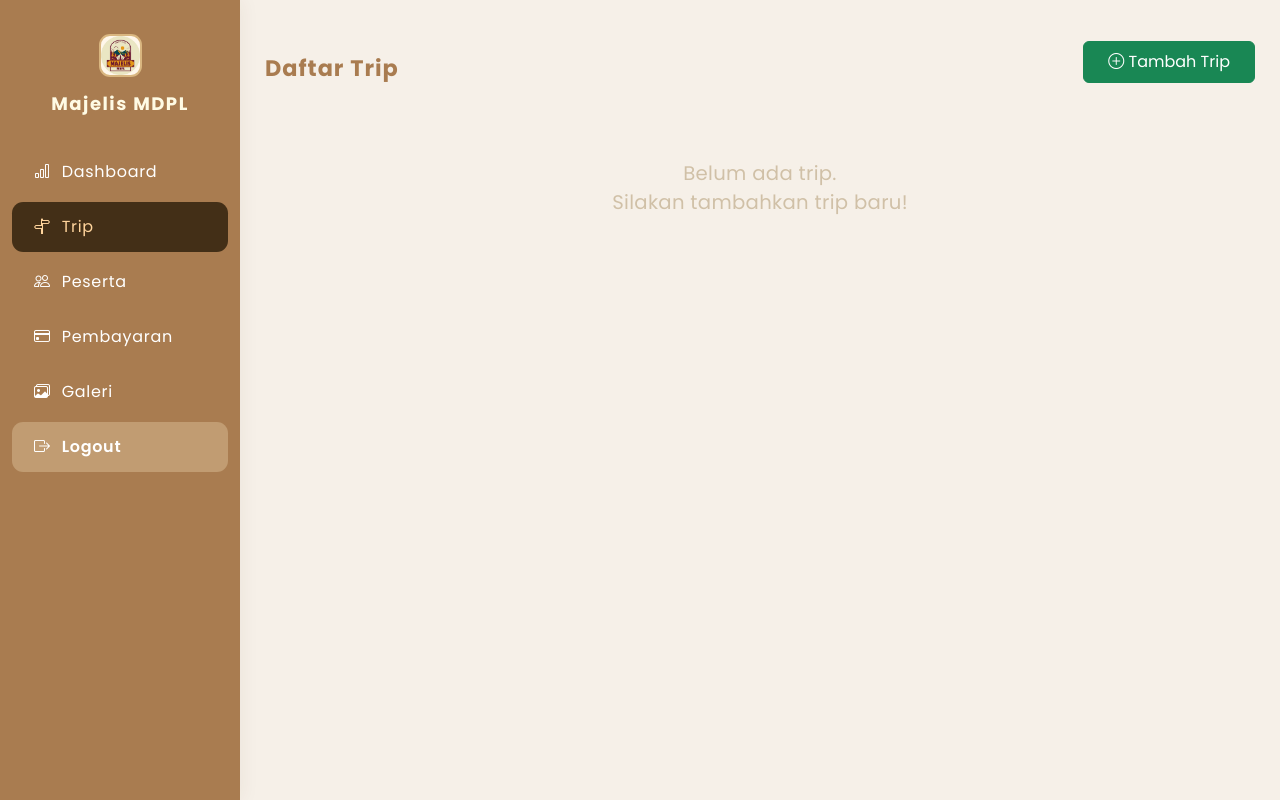
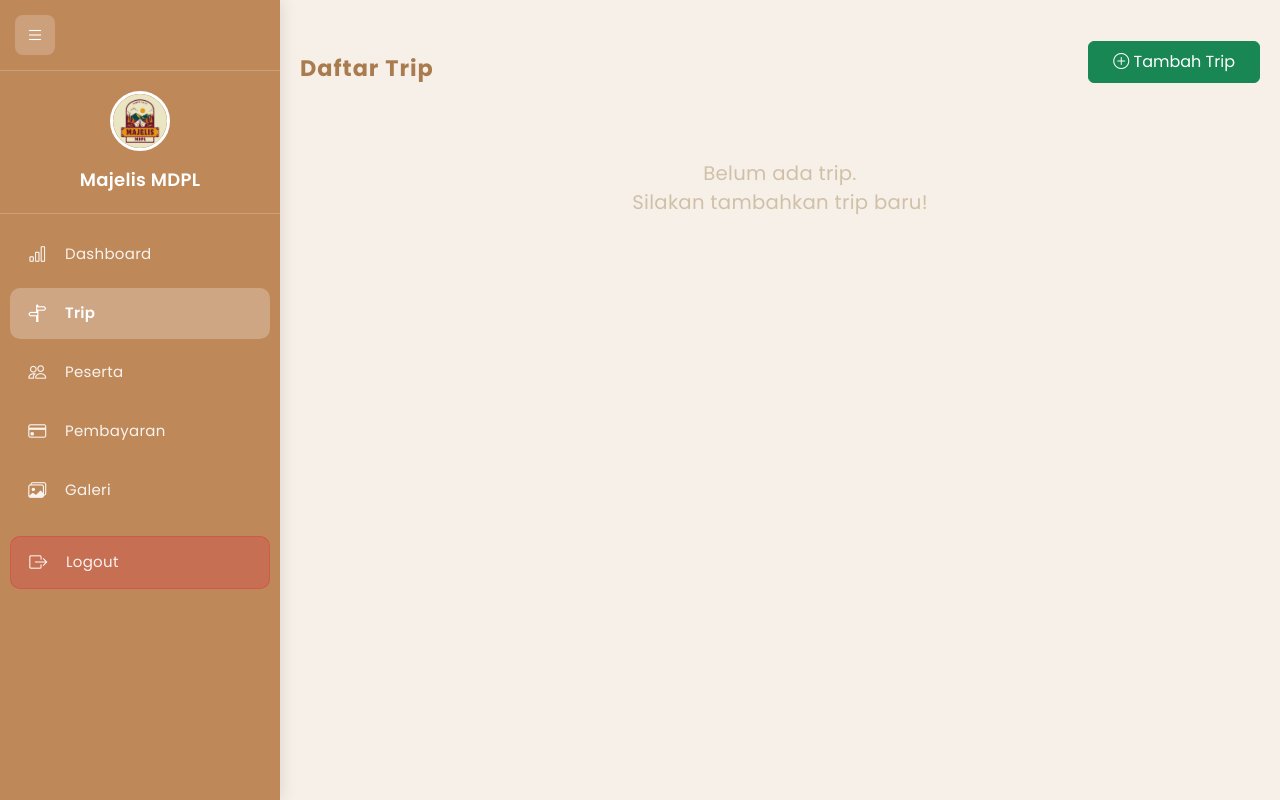
Before and after one commit to PROJEK-SEMESTER-3-KELOMPOK-NGELAWAN/majelismdpl.com, a PHP site: page /admin/trip.php in a window 1280 px wide. Run offline with PHP 8.4, Linux system fonts and the light colour scheme; data that the repository does not hold is empty; some libraries are stand-ins or nearby versions.

Commit message:
memperbarui sidebar dan konfirmasi logout admin
memisahkkan code sidebar dan membuat file sidebar.php
dan membuat popup konfirmasi logout

```diff
--- /dev/null
+++ b/admin/sidebar.php
@@ -0,0 +1,448 @@
+<!-- Sidebar -->
+<aside class="custom-sidebar" id="customSidebar">
+    <!-- Hamburger Button di dalam sidebar -->
+    <div class="sidebar-toggle-container">
+        <button class="sidebar-toggle" id="sidebarToggle">
+            <i class="bi bi-list"></i>
+        </button>
+    </div>
+
+    <div class="sidebar-header">
+        <img src="../img/majelis.png" alt="Majelis MDPL" class="sidebar-logo" />
+        <div class="sidebar-title">Majelis MDPL</div>
+    </div>
+
+    <nav class="custom-sidebar-nav">
+        <a href="index.php" class="sidebar-link <?= basename($_SERVER['PHP_SELF']) == 'index.php' ? 'active' : '' ?>" data-tooltip="Dashboard">
+            <i class="bi bi-bar-chart"></i>
+            <span class="link-text">Dashboard</span>
+        </a>
+        <a href="trip.php" class="sidebar-link <?= basename($_SERVER['PHP_SELF']) == 'trip.php' ? 'active' : '' ?>" data-tooltip="Trip">
+            <i class="bi bi-signpost-split"></i>
+            <span class="link-text">Trip</span>
+        </a>
+        <a href="peserta.php" class="sidebar-link <?= basename($_SERVER['PHP_SELF']) == 'peserta.php' ? 'active' : '' ?>" data-tooltip="Peserta">
+            <i class="bi bi-people"></i>
+            <span class="link-text">Peserta</span>
+        </a>
+        <a href="pembayaran.php" class="sidebar-link <?= basename($_SERVER['PHP_SELF']) == 'pembayaran.php' ? 'active' : '' ?>" data-tooltip="Pembayaran">
+            <i class="bi bi-credit-card"></i>
+            <span class="link-text">Pembayaran</span>
+        </a>
+        <a href="galeri.php" class="sidebar-link <?= basename($_SERVER['PHP_SELF']) == 'galeri.php' ? 'active' : '' ?>" data-tooltip="Galeri">
+            <i class="bi bi-images"></i>
+            <span class="link-text">Galeri</span>
+        </a>
+        <a href="#" class="sidebar-link logout-link" onclick="confirmLogout()" data-tooltip="Logout">
+            <i class="bi bi-box-arrow-right"></i>
+            <span class="link-text">Logout</span>
+        </a>
+    </nav>
+</aside>
+
+<!-- SweetAlert2 CDN -->
+<script src="https://cdn.jsdelivr.net/npm/sweetalert2@11"></script>
+
+<style>
+/* Toast Colors */
+.colored-toast.swal2-icon-success {
+    background-color: #a5dc86 !important;
+}
+.colored-toast.swal2-icon-error {
+    background-color: #f27474 !important;
+}
+.colored-toast.swal2-icon-warning {
+    background-color: #f8bb86 !important;
+}
+.colored-toast.swal2-icon-info {
+    background-color: #3fc3ee !important;
+}
+.colored-toast .swal2-title {
+    color: white;
+    font-size: 16px;
+}
+
+/* Custom Sidebar - Default terbuka */
+.custom-sidebar {
+    position: fixed;
+    top: 0;
+    left: 0;
+    width: 280px;
+    height: 100vh;
+    background: #be8859ff; /* Warna yang diminta */
+    z-index: 1055;
+    transition: width 0.3s ease;
+    overflow: visible;
+    box-shadow: 2px 0 15px rgba(0,0,0,0.1);
+}
+
+/* Ketika sidebar collapsed - jadi mini sidebar */
+.custom-sidebar.collapsed {
+    width: 70px; /* Mini sidebar dengan icon saja */
+}
+
+/* Hamburger Button Container */
+.sidebar-toggle-container {
+    padding: 15px;
+    border-bottom: 1px solid rgba(255,255,255,0.2);
+}
+
+/* Sidebar Toggle Button di dalam sidebar */
+.sidebar-toggle {
+    background: rgba(255,255,255,0.2);
+    color: white;
+    border: none;
+    border-radius: 8px;
+    padding: 8px 10px;
+    font-size: 18px;
+    cursor: pointer;
+    transition: all 0.3s ease;
+    width: 40px;
+    height: 40px;
+    display: flex;
+    align-items: center;
+    justify-content: center;
+}
+
+.sidebar-toggle:hover {
+    background: rgba(255,255,255,0.3);
+    transform: scale(1.1);
+}
+
+/* Sidebar Header */
+.sidebar-header {
+    padding: 20px;
+    text-align: center;
+    border-bottom: 1px solid rgba(255,255,255,0.2);
+    transition: all 0.3s ease;
+}
+
+/* Ketika collapsed, sembunyikan logo dan title */
+.custom-sidebar.collapsed .sidebar-header {
+    padding: 10px 5px;
+}
+
+.custom-sidebar.collapsed .sidebar-logo {
+    width: 35px;
+    height: 35px;
+    margin-bottom: 0;
+}
+
+.custom-sidebar.collapsed .sidebar-title {
+    display: none;
+}
+
+.sidebar-logo {
+    width: 60px;
+    height: 60px;
+    border-radius: 50%;
+    margin-bottom: 15px;
+    border: 3px solid white;
+    transition: all 0.3s ease;
+}
+
+.sidebar-title {
+    color: white;
+    font-size: 18px;
+    font-weight: 600;
+    transition: all 0.3s ease;
+}
+
+/* Sidebar Navigation */
+.custom-sidebar-nav {
+    padding: 15px 10px;
+    overflow-y: auto;
+    height: calc(100vh - 160px);
+}
+
+.sidebar-link {
+    display: flex;
+    align-items: center;
+    padding: 12px 15px;
+    color: rgba(255,255,255,0.9);
+    text-decoration: none;
+    border-radius: 10px;
+    margin-bottom: 8px;
+    transition: all 0.3s ease;
+    font-size: 15px;
+    position: relative;
+}
+
+.sidebar-link:hover {
+    background: rgba(255,255,255,0.2);
+    color: white;
+    transform: translateX(3px);
+    text-decoration: none;
+}
+
+.sidebar-link.active {
+    background: rgba(255,255,255,0.25);
+    color: white;
+    font-weight: 600;
+}
+
+.sidebar-link i {
+    font-size: 18px;
+    width: 25px;
+    text-align: center;
+    margin-right: 15px;
+    transition: all 0.3s ease;
+}
+
+.sidebar-link .link-text {
+    transition: all 0.3s ease;
+    white-space: nowrap;
+}
+
+/* Ketika sidebar collapsed */
+.custom-sidebar.collapsed .sidebar-link {
+    justify-content: center;
+    padding: 12px 8px;
+    margin: 5px;
+}
+
+.custom-sidebar.collapsed .sidebar-link i {
+    margin: 0;
+    font-size: 20px;
+}
+
+.custom-sidebar.collapsed .link-text {
+    display: none;
+}
+
+/* Tooltip untuk mini sidebar */
+.custom-sidebar.collapsed .sidebar-link:hover::after {
+    content: attr(data-tooltip);
+    position: absolute;
+    left: 70px;
+    top: 50%;
+    transform: translateY(-50%);
+    background: #333;
+    color: white;
+    padding: 8px 12px;
+    border-radius: 6px;
+    font-size: 14px;
+    white-space: nowrap;
+    z-index: 1000;
+    box-shadow: 0 4px 12px rgba(0,0,0,0.2);
+}
+
+.custom-sidebar.collapsed .sidebar-link:hover::before {
+    content: '';
+    position: absolute;
+    left: 65px;
+    top: 50%;
+    transform: translateY(-50%);
+    border: 5px solid transparent;
+    border-right-color: #333;
+    z-index: 1000;
+}
+
+.sidebar-link.logout-link {
+    margin-top: 20px;
+    background: rgba(220, 53, 69, 0.3);
+    border: 1px solid rgba(220, 53, 69, 0.4);
+}
+
+.sidebar-link.logout-link:hover {
+    background: rgba(220, 53, 69, 0.4);
+    color: white;
+}
+
+/* Main content adjustment */
+.main-content,
+.main,
+.container-fluid,
+.content {
+    margin-left: 280px; /* Default dengan sidebar terbuka */
+    transition: margin-left 0.3s ease;
+    padding: 20px;
+}
+
+/* Ketika sidebar collapsed */
+body.sidebar-collapsed .main-content,
+body.sidebar-collapsed .main,
+body.sidebar-collapsed .container-fluid,
+body.sidebar-collapsed .content {
+    margin-left: 70px; /* Adjust untuk mini sidebar */
+}
+
+/* Responsive untuk mobile */
+@media (max-width: 768px) {
+    .custom-sidebar {
+        left: -280px; /* Default tertutup di mobile */
+        width: 280px;
+    }
+
+    .custom-sidebar.mobile-open {
+        left: 0;
+        width: 280px;
+    }
+
+    .main-content,
+    .main,
+    .container-fluid,
+    .content {
+        margin-left: 0 !important; /* Selalu full width di mobile */
+    }
+
+    /* Mobile overlay */
+    .mobile-overlay {
+        position: fixed;
+        top: 0;
+        left: 0;
+        width: 100%;
+        height: 100vh;
+        background: rgba(0, 0, 0, 0.5);
+        z-index: 1050;
+        opacity: 0;
+        visibility: hidden;
+        transition: all 0.3s ease;
+    }
+
+    .mobile-overlay.show {
+        opacity: 1;
+        visibility: visible;
+    }
+}
+</style>
+
+<script>
+// Sidebar functionality
+document.addEventListener('DOMContentLoaded', function() {
+    const sidebarToggle = document.getElementById('sidebarToggle');
+    const sidebar = document.getElementById('customSidebar');
+
+    // Check if mobile
+    const isMobile = window.innerWidth <= 768;
+
+    // Set initial state
+    if (isMobile) {
+        // Mobile: default tertutup
+        sidebar.style.left = '-280px';
+        document.body.classList.add('sidebar-collapsed');
+
+        // Create mobile overlay
+        const mobileOverlay = document.createElement('div');
+        mobileOverlay.className = 'mobile-overlay';
+        mobileOverlay.id = 'mobileOverlay';
+        document.body.appendChild(mobileOverlay);
+
+        // Mobile overlay click handler
+        mobileOverlay.addEventListener('click', function() {
+            closeSidebar();
+        });
+    } else {
+        // Desktop: default terbuka
+        sidebar.classList.remove('collapsed');
+        document.body.classList.remove('sidebar-collapsed');
+    }
+
+    // Toggle sidebar function
+    function toggleSidebar() {
+        if (isMobile) {
+            // Mobile behavior - full show/hide
+            const isOpen = sidebar.classList.contains('mobile-open');
+            if (isOpen) {
+                sidebar.classList.remove('mobile-open');
+                sidebar.style.left = '-280px';
+                const overlay = document.getElementById('mobileOverlay');
+                if (overlay) overlay.classList.remove('show');
+            } else {
+                sidebar.classList.add('mobile-open');
+                sidebar.style.left = '0';
+                const overlay = document.getElementById('mobileOverlay');
+                if (overlay) overlay.classList.add('show');
+            }
+        } else {
+            // Desktop behavior - expand/collapse
+            sidebar.classList.toggle('collapsed');
+            document.body.classList.toggle('sidebar-collapsed');
+        }
+    }
+
+    // Close sidebar function
+    function closeSidebar() {
+        if (isMobile) {
+            sidebar.classList.remove('mobile-open');
+            sidebar.style.left = '-280px';
+            const overlay = document.getElementById('mobileOverlay');
+            if (overlay) overlay.classList.remove('show');
+        }
+    }
+
+    // Toggle button click handler
+    if (sidebarToggle) {
+        sidebarToggle.addEventListener('click', toggleSidebar);
+    }
+
+    // Auto close on navigation (mobile only)
+    const sidebarLinks = document.querySelectorAll('.sidebar-link:not(.logout-link)');
+    sidebarLinks.forEach(function(link) {
+        link.addEventListener('click', function() {
+            if (isMobile) {
+                setTimeout(closeSidebar, 150);
+            }
+        });
+    });
+
+    // Handle window resize
+    window.addEventListener('resize', function() {
+        const newIsMobile = window.innerWidth <= 768;
+        if (newIsMobile !== isMobile) {
+            location.reload(); // Reload untuk reset state
+        }
+    });
+});
+
+// Toast function
+function showToast(type, message) {
+    Swal.fire({
+        toast: true,
+        position: 'top-end',
+        icon: type,
+        title: message,
+        showConfirmButton: false,
+        timer: 2000,
+        timerProgressBar: true,
+        customClass: {
+            popup: 'colored-toast'
+        }
+    });
+}
+
+// Logout confirmation
+function confirmLogout() {
+    Swal.fire({
+        title: 'Konfirmasi Logout',
+        text: 'Yakin ingin keluar dari sistem?',
+        icon: 'warning',
+        showCancelButton: true,
+        confirmButtonText: 'Ya, Logout',
+        cancelButtonText: 'Batal',
+        confirmButtonColor: '#d33',
+        cancelButtonColor: '#3085d6',
+        width: '400px'
+    }).then((result) => {
+        if (result.isConfirmed) {
+            showToast('success', 'Logging out...');
+
+            const form = document.createElement('form');
+            form.method = 'POST';
+            form.action = 'logout.php';
+
+            const input = document.createElement('input');
+            input.type = 'hidden';
+            input.name = 'confirm_logout';
+            input.value = '1';
+
+            form.appendChild(input);
+            document.body.appendChild(form);
+
+            setTimeout(function() {
+                form.submit();
+            }, 1000);
+        }
+    });
+}
+</script>
--- a/admin/trip.php
+++ b/admin/trip.php
@@ -400,18 +400,12 @@
 </head>
 
 <body>
-  <aside class="sidebar">
-    <img src="../img/majelis.png" alt="Majelis MDPL" />
-    <div class="logo-text">Majelis MDPL</div>
-    <nav class="sidebar-nav">
-      <a href="index.php" class="nav-link"><i class="bi bi-bar-chart"></i>Dashboard</a>
-      <a href="trip.php" class="nav-link active"><i class="bi bi-signpost-split"></i>Trip</a>
-      <a href="peserta.php" class="nav-link"><i class="bi bi-people"></i>Peserta</a>
-      <a href="pembayaran.php" class="nav-link"><i class="bi bi-credit-card"></i>Pembayaran</a>
-      <a href="galeri.php" class="nav-link"><i class="bi bi-images"></i>Galeri</a>
-      <a href="logout.php" class="nav-link logout"><i class="bi bi-box-arrow-right"></i>Logout</a>
-    </nav>
-  </aside>
+
+
+    <!-- Include Sidebar -->
+    <?php include 'sidebar.php'; ?>
+
+
   <main class="main">
     <div class="d-flex justify-content-between align-items-center">
       <div class="daftar-heading">Daftar Trip</div>
```
Also changed, not shown: admin/index.php (+4 -13 lines), admin/logout.php (+11 -3 lines), admin/pembayaran.php (+4 -12 lines), admin/peserta.php (+5 -12 lines).
